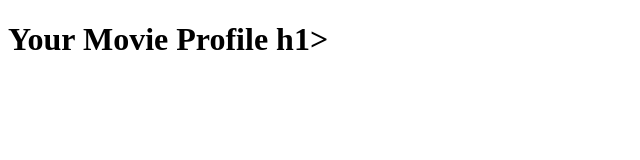
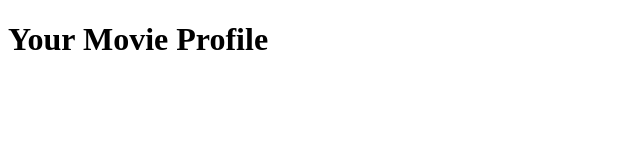
Before and after one commit to mtemkin314/Hackathon-2023-, a plain HTML site: page index.html in a window 1280 px wide. Shown: the full height of the page, 0-640 px from the left. Drawn offline with Linux system fonts and the light colour scheme.

Commit message:
changed again

```diff
--- a/index.html
+++ b/index.html
@@ -10,7 +10,7 @@
 
 <body>
 
-    <h1> Your Movie Profile </body>h1>
+    <h1> Your Movie Profile </h1>
 
 <script src = "main.js"></script>
 </body>
```
